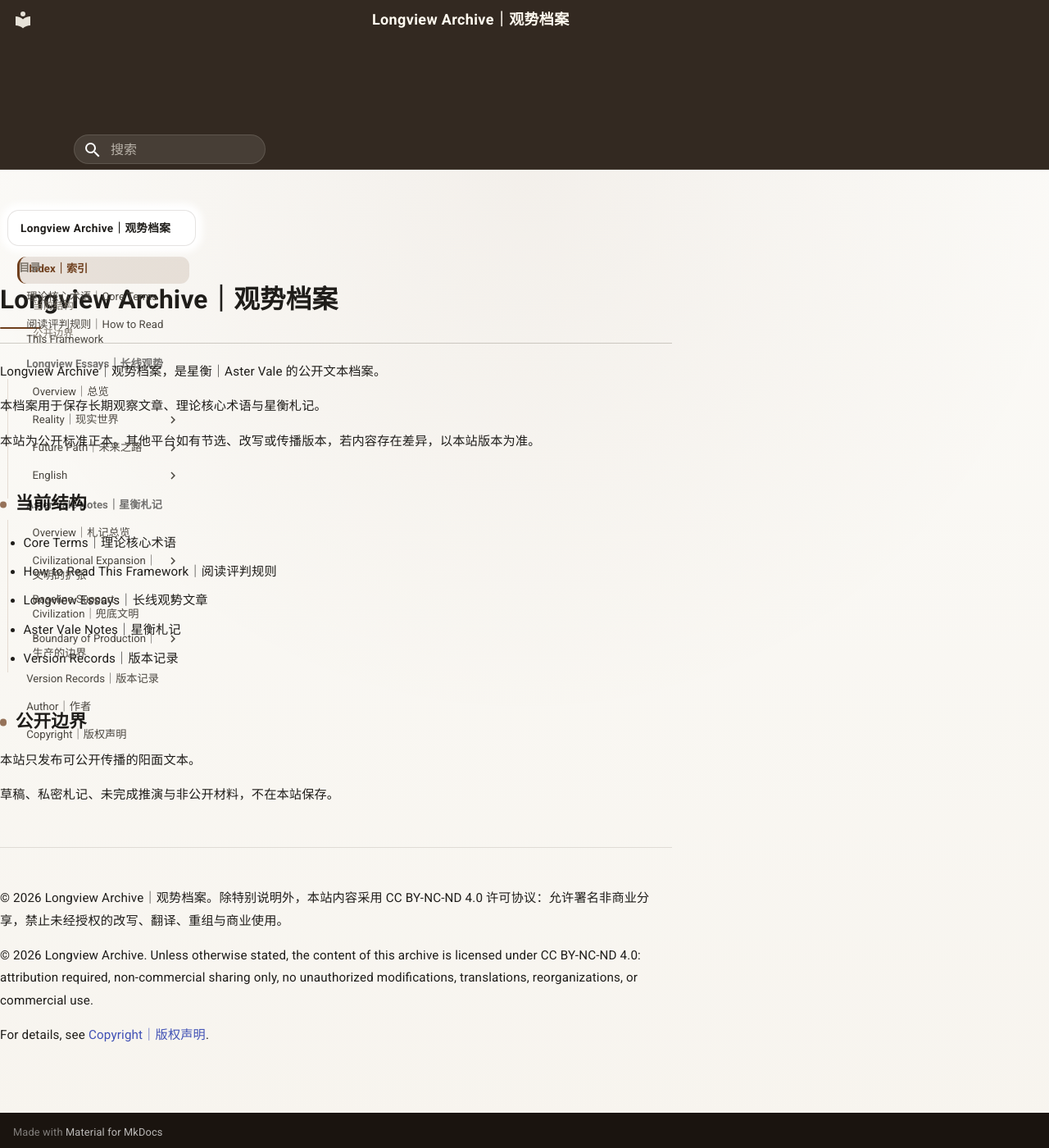
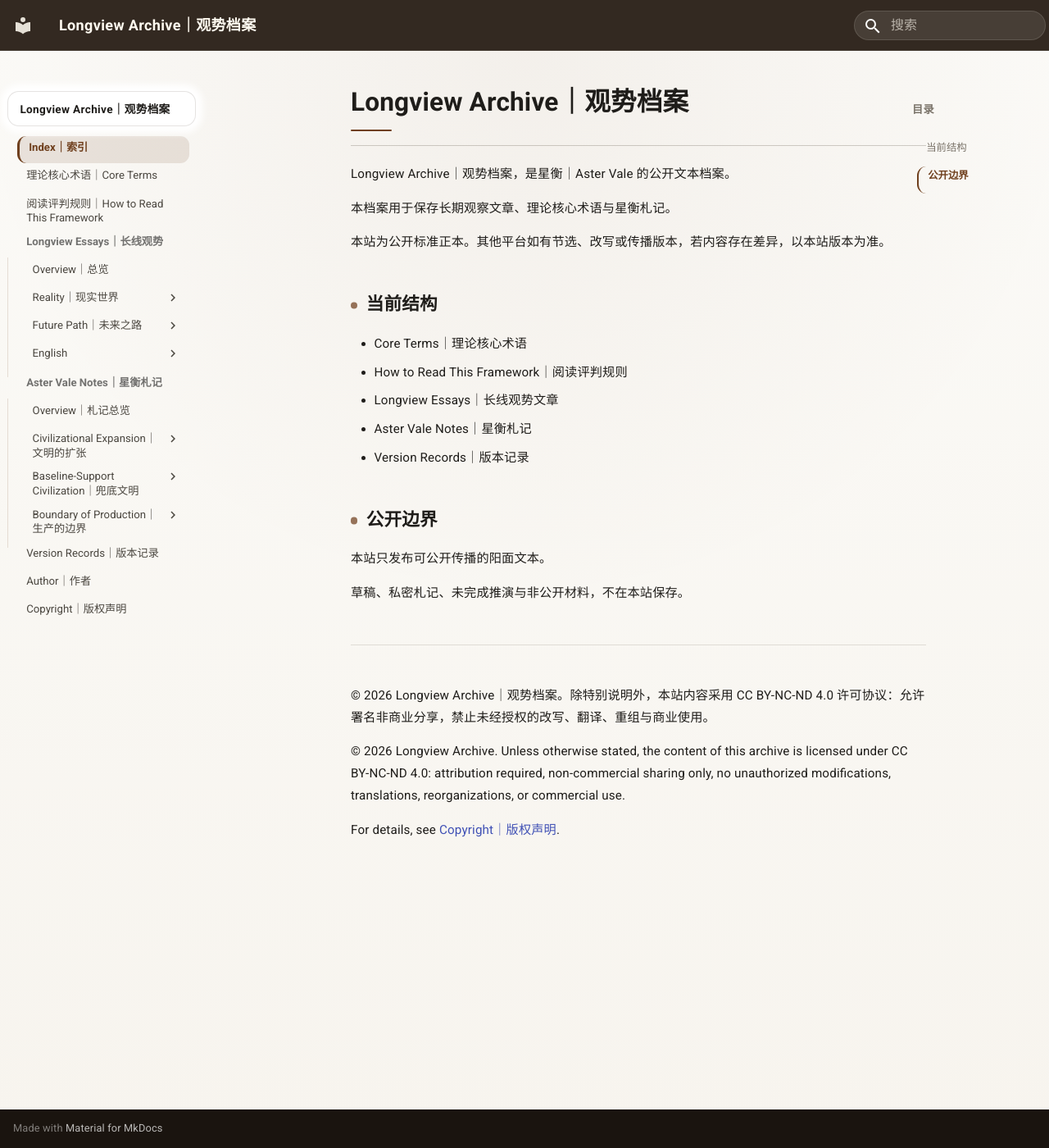
Before and after one commit to guanshi1688/longview-archive, an MkDocs documentation site: the page built from docs/index.md, in a window 1280 px wide and 1400 px high. Shown: the whole window at 82% size. Built offline with MkDocs 1.6.1 and Material for MkDocs 9.7.7, drawn with Linux system fonts in a browser that asks for light colours.

Commit message:
Update extra.css

```diff
--- a/docs/stylesheets/extra.css
+++ b/docs/stylesheets/extra.css
@@ -1033,68 +1033,3 @@
     padding-bottom: 0.18rem;
   }
 }
-
-/* =========================================================
-   v2.5 Ultimate Layout Grid Takeover (Visual Rebalance)
-   ========================================================= */
-
-@media screen and (min-width: 76.25em) {
-
-  /* 1. 从最外层的容器网格直接开刀，硬性划分三栏 */
-  .md-grid {
-    max-width: 94rem !important;      /* 适度放宽大背景画布 */
-    display: grid !important;
-    grid-template-columns: 16rem 1fr 10rem !important; /* 核心：左栏16rem，中间吃满剩余，右栏10rem */
-    gap: 5.5rem !important;            /* 核心：在三栏之间暴力炸开 5.5rem 的无敌留白 */
-  }
-
-  /* 2. 强行解除框架原有的 Flex 挤压和百分比宽度，让它们听从上面的 Grid 指挥 */
-  .md-main__inner {
-    display: block !important;         /* 废除原框架的弹性盒子 */
-  }
-
-  .md-sidebar {
-    width: 100% !important;            /* 宽度直接吃满各自的 Grid 格子 */
-    position: static !important;
-  }
-
-  .md-sidebar--primary {
-    padding-right: 0 !important;       /* 清除无用间距，完全靠 gap 控制 */
-  }
-
-  /* 解除左侧首个标题的强行固定，让它跟随菜单树一起正常上下滚动 */
-  .md-sidebar--primary .md-sidebar__inner {
-    position: static !important;
-  }
-
-  /* 3. 中间正文容器彻底解放：不位移、不瞎居中，定死最大宽度 */
-  .md-content {
-    width: 100% !important;
-  }
-
-  .md-content__inner {
-    max-width: 820px !important;       /* 在这里直接掌控你想要的正文宽度 */
-    margin: 0 !important;              /* 扔掉框架的 margin: 0 auto 居中，完全靠齐网格 */
-    transform: none !important;        /* 扔掉生硬的位移 */
-    padding-top: 2.15rem;
-  }
-
-  /* 4. 精细化压缩字体，使其在大画布下更有论文、小册子的精致感 */
-  .md-typeset {
-    font-size: 0.76rem;
-    line-height: 1.82;
-  }
-  .md-sidebar--primary .md-nav {
-    font-size: 0.66rem;
-    line-height: 1.36;
-  }
-  .md-sidebar--primary .md-nav__link {
-    padding-top: 0.26rem;
-    padding-bottom: 0.26rem;
-  }
-  .md-sidebar--primary .md-nav__title {
-    font-size: 0.68rem;
-    padding: 0.6rem 0.75rem;
-    margin-bottom: 0.65rem;
-  }
-}
```
